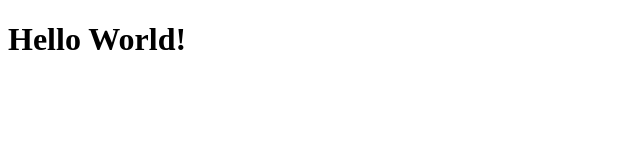
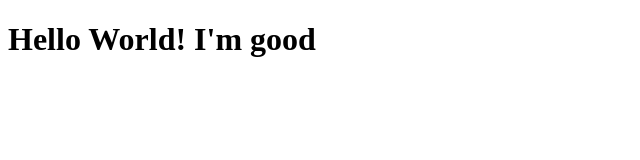
Before and after one commit to ttamnam/GitProjectA, a plain HTML site: page index.html in a window 1280 px wide. Shown: the whole page, without its empty margins (0-640 px from the left). Drawn offline with Linux system fonts and the light colour scheme.

Commit message:
Changed H1

```diff
--- a/index.html
+++ b/index.html
@@ -7,6 +7,6 @@
     <title>Document</title>
 </head>
 <body>
-    <h1>Hello World!</h1>
+    <h1>Hello World! I'm good</h1>
 </body>
 </html>
```
